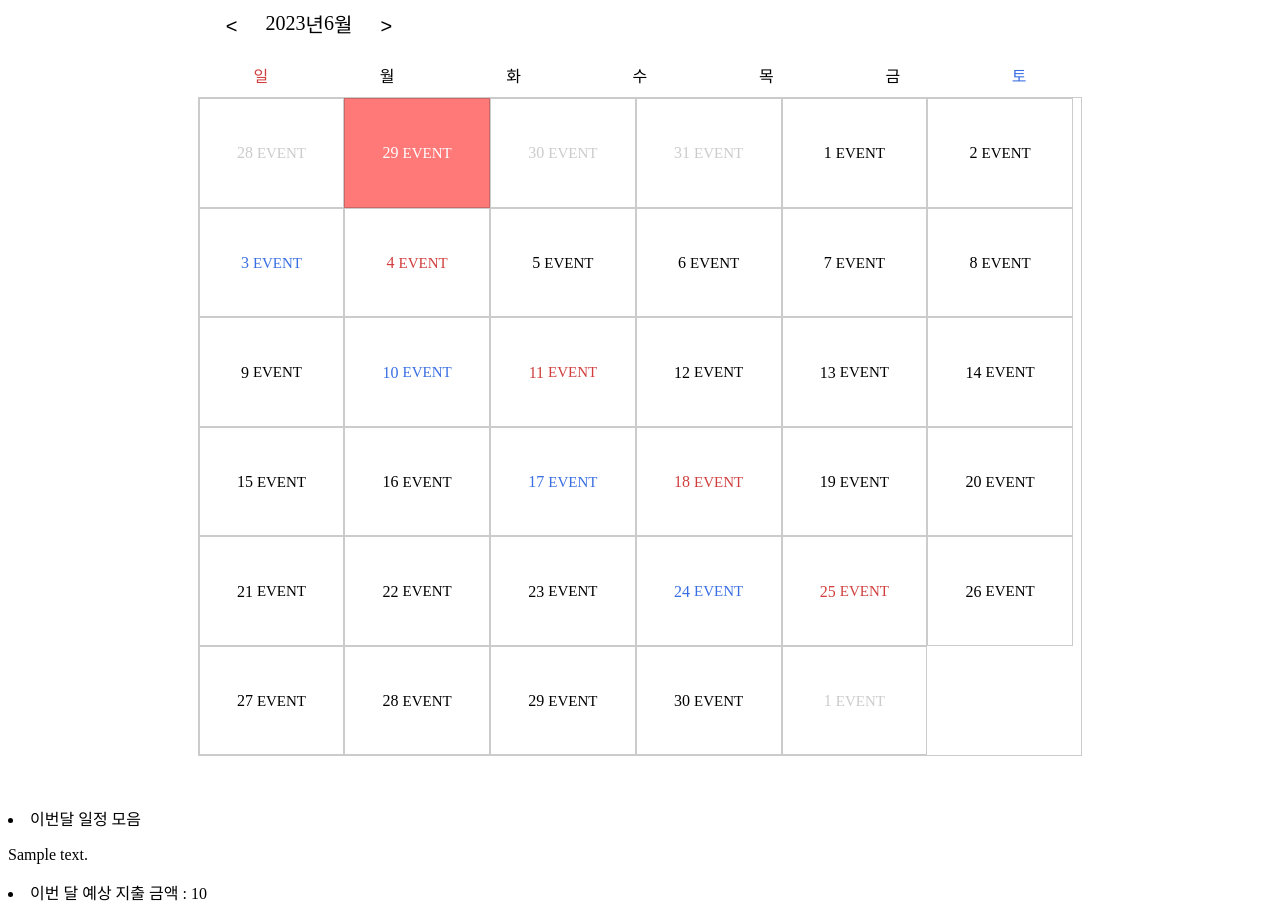
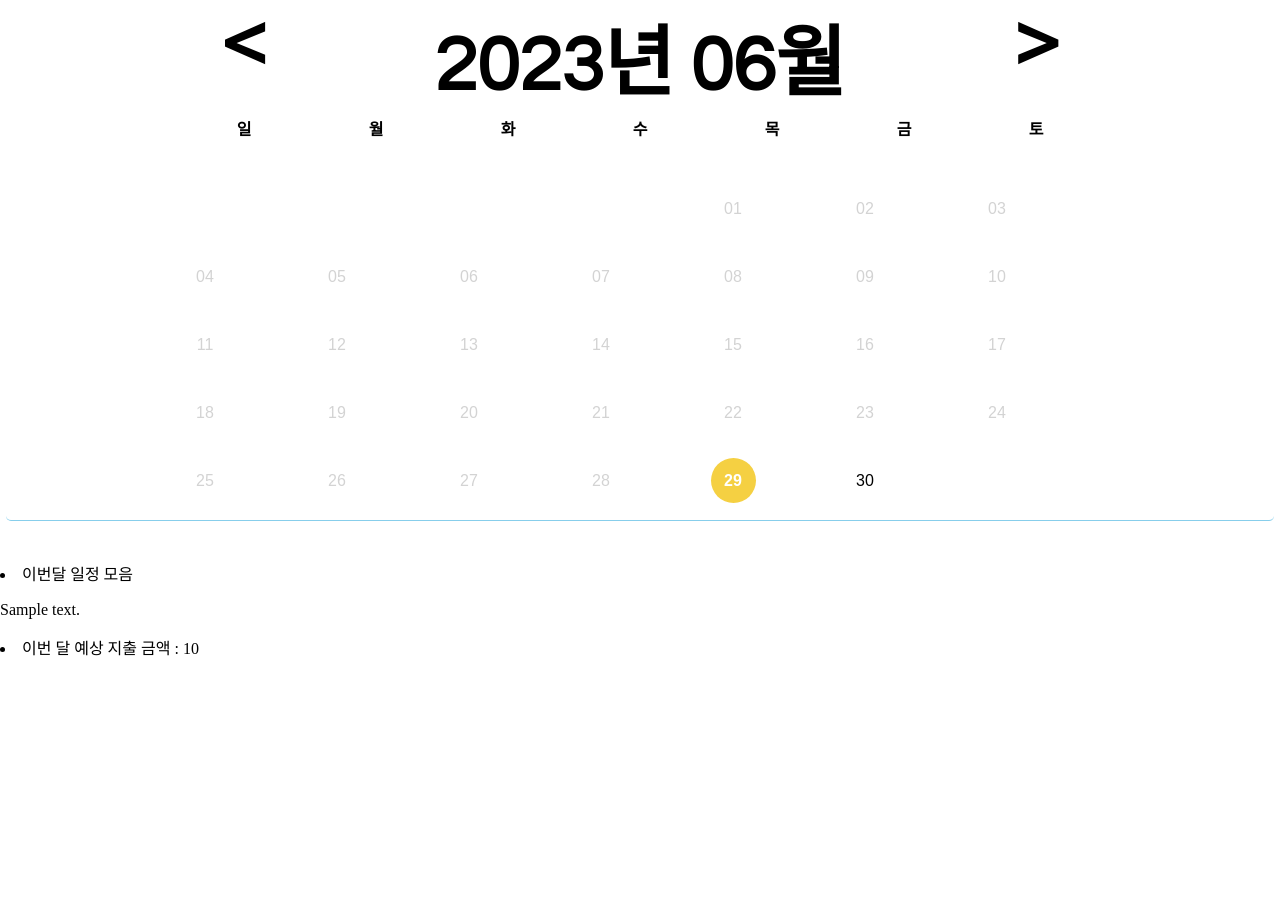
Before and after one commit to gaerini/Chocowallet, a Django app: page /calendar/1 in a window 1280 px wide. After the commit the page ends 656 px from the top, so only its background shows below. Run offline with Django 4.2, Linux system fonts and the light colour scheme; a user stored in the database is signed in; tables that the repository leaves empty hold one stand-in row (values such as "Sample post"); some libraries are stand-ins or nearby versions.

Commit message:
calendar

```diff
--- /dev/null
+++ b/project/app/static/baseStyle.css
@@ -0,0 +1,3 @@
+body {
+    margin: 0px;
+}
--- a/project/app/static/calendar.css
+++ b/project/app/static/calendar.css
@@ -1,278 +1,95 @@
-.calendar {
-  width: 90%;
-  margin: auto;
-  padding-bottom: 50px;
+@import url('https://fonts.googleapis.com/css?family=Questrial&display=swap');
+
+
+
+thead {
+    border-bottom: 1px solid skyblue;
 }
 
-.calendar_header {
-  display: inline-block;
+td {
+    width: 10vw;
+    height: 8vh;
+    vertical-align:top;
 }
 
-.calendar_nav {
-  display: flex;
-  flex-grow: 0;
-  flex-shrink: 0;
-  justify-content: center;
-  align-items: center;
-  font-size: 50px;
+.momdiv {
+    background-color : white;
+    height: auto;
+    width: 99vw;
+    margin: 0 auto;
+    border-radius:5px;
+    border-bottom: 1px solid skyblue;
+    margin-bottom: 5vh;
+    position: relative;
+    display: flex;
+    justify-content: center;
+    align-items: center;
+    height: 65vh;
 }
 
-.nav-btn {
-  width: 28px;
-  height: 30px;
-  border: none;
-  font-size: 50px;
-  line-height: 34px;
-  margin: 0 20px;
-  background-color: transparent;
-  cursor: pointer;
+.Calendar {
+    position: absolute;
+    margin: 0px;
 }
 
-.go-today {
-  width: 80%;
+.Calendar>thead>tr:first-child>td {
+    font-family: 'Questrial', sans-serif;
+    font-size: 6vw;
+    font-weight: bold;
+    text-align: center;
 }
 
-.calendar_main{
-  border-collapse: collapse;
-  width: 100%;
+.Calendar>thead>tr:last-child>td {
+    font-family: 'Questrial', sans-serif;
+    font-weight: 600;
+    text-align: center;
 }
 
-.days {
-  display: flex;
-  margin: 25px 0 10px;
+.Calendar>thead>tr>td>span {
+    font-size: 6vw;
+    font-weight: bold;
 }
 
-.day {
-  width: calc(100% / 7);
-  text-align: center;
-  transition: all .3s;
+
+.Calendar>tbody>tr>td>p {
+    font-family: 'Montserrat', sans-serif;
+    height: 45px;
+    width: 45px;
+    border-radius: 45px;
+    transition-duration: .2s;
+    line-height: 45px;
+    margin: 2.5px;
+    display: block;
+    text-align: center;
 }
 
-.dates {
-  display: flex;
-  flex-flow: row wrap;
-  border: 1px solid #33333341;
-}
-
-.date {
-  cursor: pointer;
-  width: calc(100% / 7);
-  padding: 5% 1%;
-  /* text-align: left; */
-  text-align: center;
-  border: 1px solid #33333341;
-  transition: all .3s;
-}
-
-.date-itm{
-  display: inline-block;
-  vertical-align: middle;
-}
-
-.date_event{
-  display: inline-block;
-  vertical-align: middle;
-}
-
-.event-itm{
-  display: block;
-  font-size: 15px;
-}
-
-.day:nth-child(7n + 1),
-.date:nth-child(7n + 1) {
-  color: #D13E3E;
-}
-
-.day:nth-child(7n),
-.date:nth-child(7n) {
-  color: #396EE2;
-}
-
-.other {
-  color: rgba(88, 88, 88, 0.315) !important;
+.pastDay {
+    color: lightgray;
 }
 
 .today {
-  position: relative;
-  background-color: #ff1c1c96;
-  color: #ffffff !important;
+    background-color: #F5D042;
+    color: #fff;
+    font-weight: 600;
+    cursor: pointer;
 }
 
-.selected{
-  background-color: black;
-  color: #ffffff !important;
+.futureDay {
+    background-color: #FFFFFF;
+    cursor: pointer;
+}
+.futureDay:hover{
+    background:#eee;
 }
 
-
-/* RESERVE TAB */
-.resv-wrapper{
-  z-index: 10;
-  top: 0;
-  left: 0;
-  position: fixed;
-  width: 100%;
-  height: 100vh;
-  background-color: #3333335b;
-  display: none;
-  justify-content: center;
+.futureDay.choiceDay,
+.today.choiceDay {
+    background: #0A174E;
+    color: #fff;
+    font-weight: 600;
+    cursor: pointer;
 }
 
-.resv-wrapper.open{
-  display: flex;
+#YearMonth {
+    text-align: center;
 }
-
-.resv-bg{
-  width: 90%;
-  position: relative;
-  padding: 5% 5%;
-  background-color: #ffffff;
-  height: fit-content;
-  top: 50%;
-  transform: translateY(-50%);
-  border-radius: 20px;
-  font-size: 20px;
-}
-
-.resv-close{
-  cursor: pointer;
-  font-size: 20px;
-  background-color: #ffffff;
-  text-align: right;
-  float: right;
-}
-
-/* 예약인 리스트 */
-.resv-list{
-  display: flex;
-  justify-content: center;
-  flex-wrap: wrap;
-  width: 80%;
-  margin: auto;
-  font-size: 15px;
-}
-
-.resv-list > p{
-  display: inline-block;
-  padding: 5px;
-  margin: 5px;
-  border: 2px solid var(--BG);
-}
-
-.resv-event{
-  display: flex;
-  justify-content: center;
-  flex-wrap: wrap;
-  width: 80%;
-  margin: auto;
-  font-size: 15px;
-}
-
-.resv-event > p{
-  display: inline-block;
-  padding: 5px;
-  margin: 5px;
-  border: 2px solid var(--BG);
-}
-
-.resv_set{
-  cursor: pointer;
-  width: 80%;
-  margin: auto;
-  margin-top: 10px;
-  font-size: 20px;
-}
-
-.resv_btn{
-  cursor: pointer;
-  font-size: 18px;
-  width: 40%;
-  height: 30px;
-  margin-top: 20px;
-  padding: 5px 0px;
-}
-
-@media screen and (max-width: 280px) {
-
-  .calendar {
-      width: 90%;
-      margin: auto;
-      padding-bottom: 50px;
-  }
-
-
-  .calendar_nav {
-      font-size: 20px;
-  }
-
-  .nav-btn {
-      font-size: 20px;
-  }
-
-  .date_event{
-      display: block;
-      width: 10px;
-      height: 10px;
-      background: rgba(51, 51, 51, 0.2);
-      margin: auto;
-      border-radius: 100%;
-  }
-
-  .event-itm{
-      font-size: 0;
-  }
-}
-
-@media screen and (min-width: 280px) {
-
-  .calendar {
-      width: 90%;
-      margin: auto;
-      padding-bottom: 50px;
-  }
-
-  .calendar_nav {
-      font-size: 20px;
-  }
-
-  .nav-btn {
-      font-size: 20px;
-  }
-
-  .date_event{
-      display: block;
-      width: 10px;
-      height: 10px;
-      background: rgba(51, 51, 51, 0.2);
-      margin: auto;
-      border-radius: 100%;
-  }
-
-  .event-itm{
-      font-size: 0;
-  }
-}
-
-@media screen and (min-width: 600px) {
-
-  .calendar {
-      width: 70%;
-      margin: auto;
-      padding-bottom: 50px;
-  }
-
-  .date_event{
-      display: inline-block;
-      width: auto;
-      height: auto;
-      background: #ff8f8f00;
-      margin: auto;
-      padding-bottom: 0%;
-      border-radius: 0%;
-  }
-
-  .event-itm{
-      font-size: 15px;
-  }
-
-}
--- a/project/app/static/js/calendar.js
+++ b/project/app/static/js/calendar.js
@@ -1,83 +1,80 @@
-let date = new Date();
+window.onload = function () { buildCalendar(); }    // 웹 페이지가 로드되면 buildCalendar 실행
 
-const renderCalender = () => {
-  const viewYear = date.getFullYear();
-  const viewMonth = date.getMonth();
+let nowMonth = new Date();  // 현재 달을 페이지를 로드한 날의 달로 초기화
+let today = new Date();     // 페이지를 로드한 날짜를 저장
+today.setHours(0, 0, 0, 0);    // 비교 편의를 위해 today의 시간을 초기화
 
-  document.querySelector(".year").textContent = `${viewYear}`;
-  document.querySelector(".month").textContent = `${viewMonth + 1}`;
+// 달력 생성 : 해당 달에 맞춰 테이블을 만들고, 날짜를 채워 넣는다.
+function buildCalendar() {
 
-  const prevLast = new Date(viewYear, viewMonth, 0);
-  const thisLast = new Date(viewYear, viewMonth + 1, 0);
+    let firstDate = new Date(nowMonth.getFullYear(), nowMonth.getMonth(), 1);     // 이번달 1일
+    let lastDate = new Date(nowMonth.getFullYear(), nowMonth.getMonth() + 1, 0);  // 이번달 마지막날
 
-  const PLDate = prevLast.getDate();
-  const PLDay = prevLast.getDay();
+    let tbody_Calendar = document.querySelector(".Calendar > tbody");
+    document.getElementById("calYear").innerText = nowMonth.getFullYear();             // 연도 숫자 갱신
+    document.getElementById("calMonth").innerText = leftPad(nowMonth.getMonth() + 1);  // 월 숫자 갱신
 
-  const TLDate = thisLast.getDate();
-  const TLDay = thisLast.getDay();
+    while (tbody_Calendar.rows.length > 0) {                        // 이전 출력결과가 남아있는 경우 초기화
+        tbody_Calendar.deleteRow(tbody_Calendar.rows.length - 1);
+    }
 
-  const prevDates = [];
-  const thisDates = [...Array(TLDate + 1).keys()].slice(1);
-  const nextDates = [];
+    let nowRow = tbody_Calendar.insertRow();        // 첫번째 행 추가
 
-  if (PLDay !== 6) {
-    for (let i = 0; i < PLDay + 1; i++) {
-      prevDates.unshift(PLDate - i);
+    for (let j = 0; j < firstDate.getDay(); j++) {  // 이번달 1일의 요일만큼
+        let nowColumn = nowRow.insertCell();        // 열 추가
     }
-  }
 
-  for (let i = 1; i < 7 - TLDay; i++) {
-    nextDates.push(i);
-  }
+    for (let nowDay = firstDate; nowDay <= lastDate; nowDay.setDate(nowDay.getDate() + 1)) {   // day는 날짜를 저장하는 변수, 이번달 마지막날까지 증가시키며 반복
 
-  const dates = prevDates.concat(thisDates, nextDates);
-  const firstDateIndex = dates.indexOf(1);
-  const lastDateIndex = dates.lastIndexOf(TLDate);
+        let nowColumn = nowRow.insertCell();        // 새 열을 추가하고
 
-  dates.forEach((date, i) => {
-    const condition =
-      i >= firstDateIndex && i < lastDateIndex + 1 ? "this" : "other";
-    dates[i] = `
-            <div class="date ${condition}">
 
-                <div class="date-itm">
-                    ${date}
-                </div>
+        let newDIV = document.createElement("p");
+        newDIV.innerHTML = leftPad(nowDay.getDate());        // 추가한 열에 날짜 입력
+        nowColumn.appendChild(newDIV);
 
-                <div class="date_event">
-                    <div class="event-itm">EVENT</div>
-                </div>
+        if (nowDay.getDay() == 6) {                 // 토요일인 경우
+            nowRow = tbody_Calendar.insertRow();    // 새로운 행 추가
+        }
 
-            </div>
-        `;
-  });
+        if (nowDay < today) {                       // 지난날인 경우
+            newDIV.className = "pastDay";
+        }
+        else if (nowDay.getFullYear() == today.getFullYear() && nowDay.getMonth() == today.getMonth() && nowDay.getDate() == today.getDate()) { // 오늘인 경우
+            newDIV.className = "today";
+            newDIV.onclick = function () { choiceDate(this); }
+        }
+        else {                                      // 미래인 경우
+            newDIV.className = "futureDay";
+            newDIV.onclick = function () { choiceDate(this); }
+        }
+    }
+}
 
-  document.querySelector(".dates").innerHTML = dates.join("");
+// 날짜 선택
+function choiceDate(newDIV) {
+    if (document.getElementsByClassName("choiceDay")[0]) {                              // 기존에 선택한 날짜가 있으면
+        document.getElementsByClassName("choiceDay")[0].classList.remove("choiceDay");  // 해당 날짜의 "choiceDay" class 제거
+    }
+    newDIV.classList.add("choiceDay");           // 선택된 날짜에 "choiceDay" class 추가
+}
 
-  const today = new Date();
-  if (viewMonth === today.getMonth() && viewYear === today.getFullYear()) {
-    for (let date of document.querySelectorAll(".date-itm")) {
-      if (+date.innerText === today.getDate()) {
-        date.parentNode.classList.add("today");
-        break;
-      }
+// 이전달 버튼 클릭
+function prevCalendar() {
+    nowMonth = new Date(nowMonth.getFullYear(), nowMonth.getMonth() - 1, nowMonth.getDate());   // 현재 달을 1 감소
+    buildCalendar();    // 달력 다시 생성
+}
+// 다음달 버튼 클릭
+function nextCalendar() {
+    nowMonth = new Date(nowMonth.getFullYear(), nowMonth.getMonth() + 1, nowMonth.getDate());   // 현재 달을 1 증가
+    buildCalendar();    // 달력 다시 생성
+}
+
+// input값이 한자리 숫자인 경우 앞에 '0' 붙혀주는 함수
+function leftPad(value) {
+    if (value < 10) {
+        value = "0" + value;
+        return value;
     }
-  }
-};
-
-renderCalender();
-
-const prevMonth = () => {
-  date.setMonth(date.getMonth() - 1);
-  renderCalender();
-};
-
-const nextMonth = () => {
-  date.setMonth(date.getMonth() + 1);
-  renderCalender();
-};
-
-const goToday = () => {
-  date = new Date();
-  renderCalender();
-};
+    return value;
+}
--- a/project/app/templates/calendar.html
+++ b/project/app/templates/calendar.html
@@ -8,70 +8,33 @@
 {% block container %}
 
 {% if user.is_authenticated and user.pk == first_thing.author.pk %}
-    <div class="calendar">
-    <div class="calendar_header">
-        <div class="calendar_nav">
-            <button class="nav-btn go-prev">&lt;</button>
-            <span class="year"></span>년
-            <span class="month"></span>월
-            <!-- <button class="nav-btn go-today">오늘로 가기</button> -->
-            <button class="nav-btn go-next">&gt;</button>
-        </div>
-    </div>
-    <div class="calendar_main">
-        <div class="days">
-            <div class="day">일</div>
-            <div class="day">월</div>
-            <div class="day">화</div>
-            <div class="day">수</div>
-            <div class="day">목</div>
-            <div class="day">금</div>
-            <div class="day">토</div>
-        </div>
-        <div class="dates"></div>
-    </div>
+<div class="momdiv">
+    <table class="Calendar">
+        <thead>
+            <tr>
+                <td onClick="prevCalendar();" style="cursor:pointer;">&#60;</td>
+                <td colspan="5" id="YearMonth">
+                    <span id="calYear"></span>년
+                    <span id="calMonth"></span>월
+                </td>
+                <td onClick="nextCalendar();" style="cursor:pointer;">&#62;</td>
+            </tr>
+            <tr>
+                <td>일</td>
+                <td>월</td>
+                <td>화</td>
+                <td>수</td>
+                <td>목</td>
+                <td>금</td>
+                <td>토</td>
+            </tr>
+        </thead>
 
-    <!-- 예약 창 -->
-    <div class="resv-wrapper">
-        <div class="resv-bg">
-            <button class="resv-close">X</button>
-            <div class="resv_info">
-                <div class="resv_ym">
-                    <span class="resv-year">2021</span>년
-                    <span class="resv-month">05</span>월
-                    <span class="resv-day">11</span>일
-                </div>
-                <div class="resv-remain">
-                    <span>1</span>자리 남음
-                </div>
-                <h3>
-                    예약자 목록
-                </h3>
-                <div class="resv-list">
-                    <p>Heo Sang <span>12:30</span></p>
-                    <p>Sang Won <span>12:30</span></p>
-                    <p>Heo Won <span>12:30</span></p>
-                </div>
-                <h3>
-                    프로그램 목록
-                </h3>
-                <div class="resv-event">
-                    <p>EVNET 1 <span>12:30</span></p>
-                    <p>EVNET 2 <span>14:30</span></p>
-                    <p>EVNET 3 <span>17:30</span></p>
-                </div>
-            </div>
-            <div class="resv_set">
-                <input class="resv_set time" type="time" name="" id="">
-                <button class="resv_btn purchase">예약</button>
-                <button class="resv_btn cancel">예약취소</button>
-            </div>
-        </div>
-    </div>
-
-    </div>
+        <tbody>
+        </tbody>
+    </table>
+</div>
     <script src="{% static 'js/calendar.js' %}"></script>
-    <script src="{% static 'js/reserve.js' %}"></script>
 
     <li>
         <span>이번달 일정 모음</span>
--- a/project/app/views.py
+++ b/project/app/views.py
@@ -24,7 +24,7 @@ def signup(request):
             return render(request, 'registration/signup.html', {"error":error})
 
         new_user = User.objects.create_user(username=username, password=password)
-        auth.login(request, new_user)
+        auth.login(request, new_user, backend ="django.contrib.auth.backends.ModelBackend")
 
         return redirect('cover')
     return render(request, 'registration/signup.html')
```
